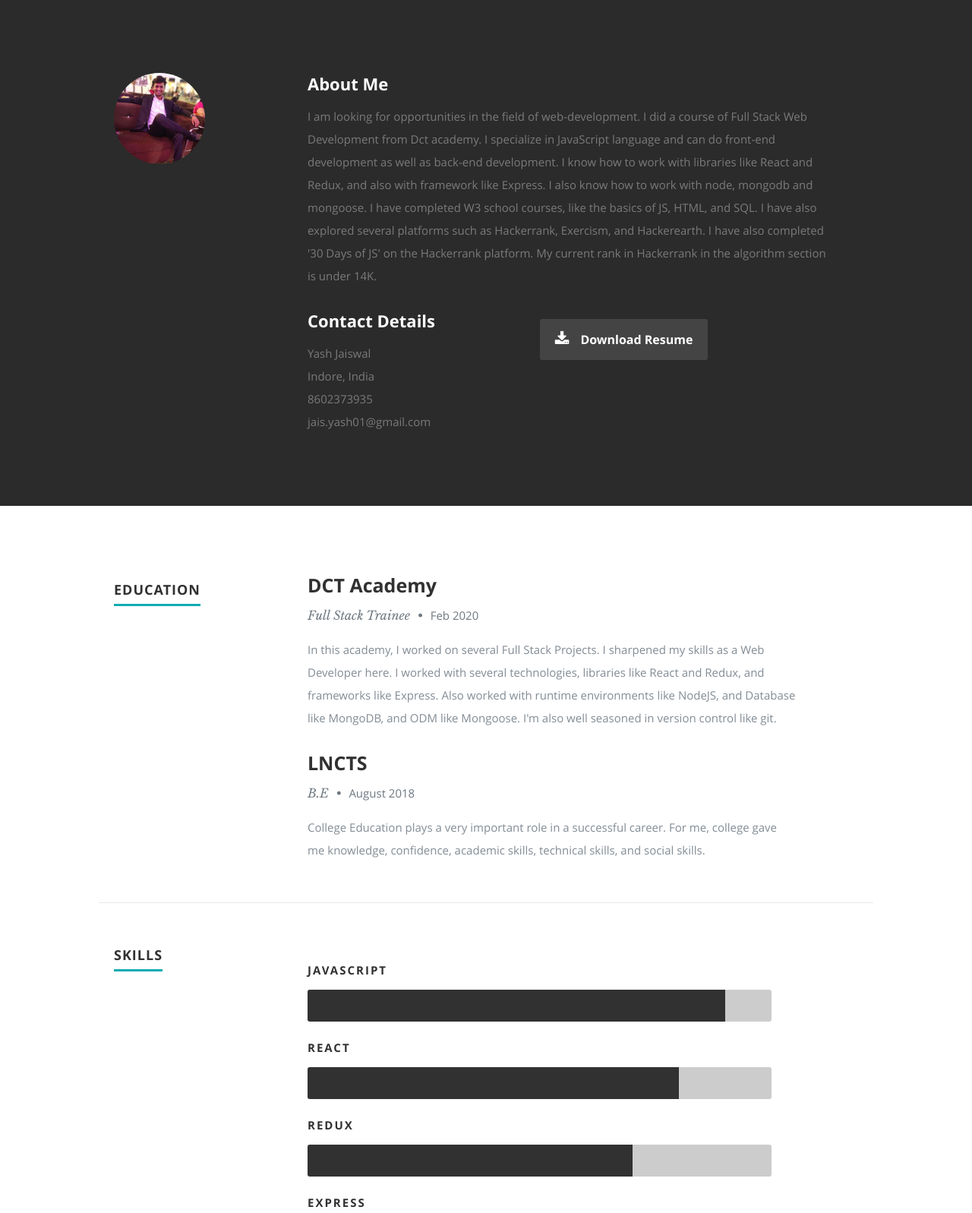
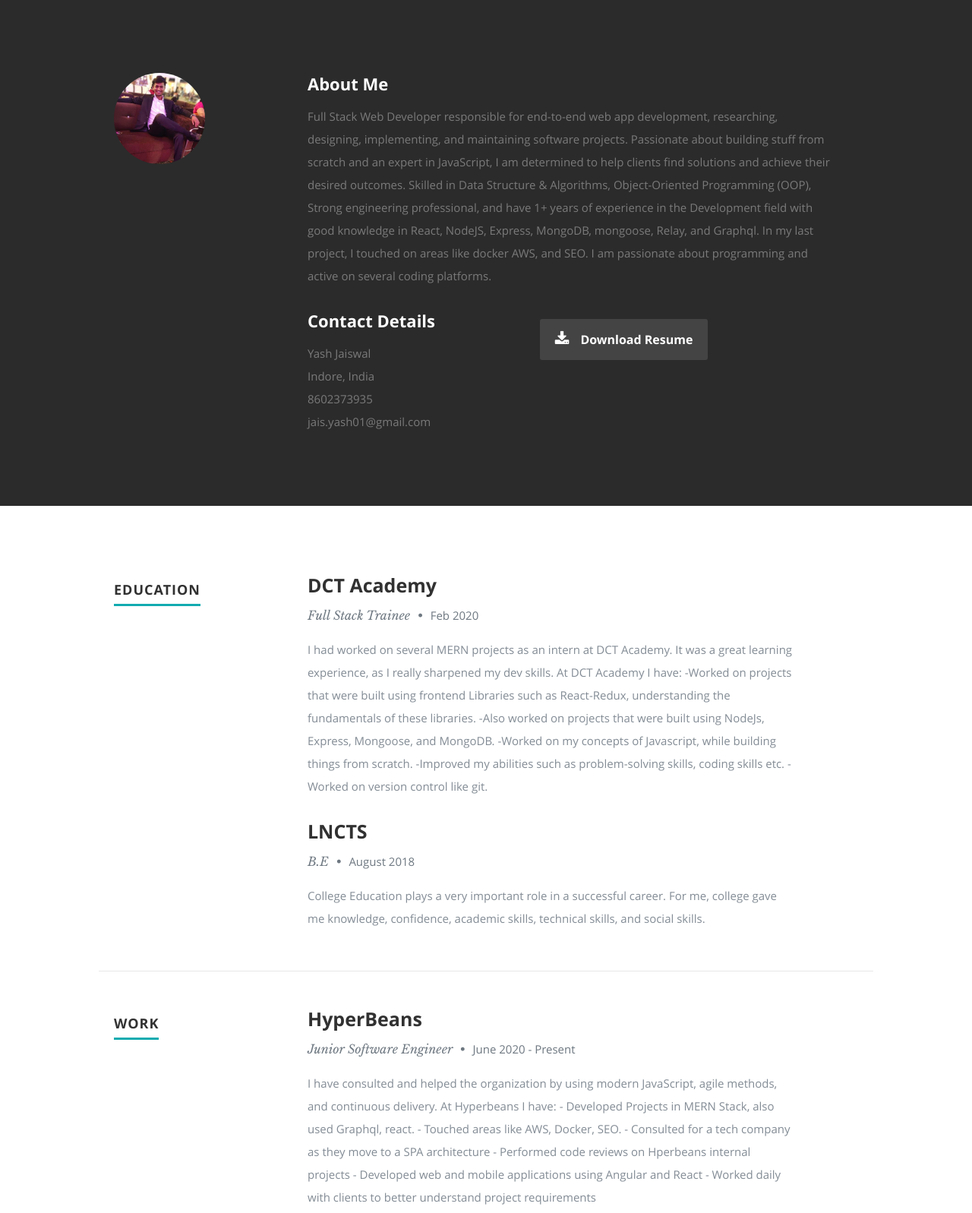
Before and after one commit to yashjais/yashjais.github.io, a plain HTML site: page index.html in a window 1280 px wide. Shown: the part 800-2397 px from the top of the page at 76% size. Drawn offline with nearby package versions, Linux system fonts and the light colour scheme.

Commit message:
updated portfolio

```diff
--- a/index.html
+++ b/index.html
@@ -10,8 +10,8 @@
    ================================================== -->
   <meta charset="utf-8" />
   <title>Yash Jaiswal - Portfolio</title>
-  <meta name="description" content="" />
-  <meta name="author" content="" />
+  <meta name="description" content="Portfolio of Yash Jaiswal" />
+  <meta name="author" content="Yash Jaiswal" />
 
   <!-- Mobile Specific Metas
    ================================================== -->
@@ -101,17 +101,10 @@
         <h2>About Me</h2>
 
         <p>
-          I am looking for opportunities in the field of web-development. I
-          did a course of Full Stack Web Development from Dct academy. I
-          specialize in JavaScript language and can do front-end development
-          as well as back-end development. I know how to work with libraries
-          like React and Redux, and also with framework like Express. I also
-          know how to work with node, mongodb and mongoose. I have completed
-          W3 school courses, like the basics of JS, HTML, and SQL. I have also
-          explored several platforms such as Hackerrank, Exercism, and
-          Hackerearth. I have also completed '30 Days of JS' on the Hackerrank
-          platform. My current rank in Hackerrank in the algorithm section is
-          under 14K.
+          Full Stack Web Developer responsible for end-to-end web app development, researching, designing, implementing, and maintaining software projects. Passionate about building stuff from scratch and an expert in JavaScript, I am determined to help clients find solutions and achieve their desired outcomes.
+
+          Skilled in Data Structure & Algorithms, Object-Oriented Programming (OOP), Strong engineering professional, and have 1+ years of experience in the Development field with good knowledge in React, NodeJS, Express, MongoDB, mongoose, Relay, and Graphql.
+          In my last project, I touched on areas like docker AWS, and SEO. I am passionate about programming and active on several coding platforms.
         </p>
 
         <div class="row">
@@ -159,12 +152,13 @@
             </p>
 
             <p>
-              In this academy, I worked on several Full Stack Projects. I
-              sharpened my skills as a Web Developer here. I worked with
-              several technologies, libraries like React and Redux, and
-              frameworks like Express. Also worked with runtime environments
-              like NodeJS, and Database like MongoDB, and ODM like Mongoose.
-              I'm also well seasoned in version control like git.
+              I had worked on several MERN projects as an intern at DCT Academy. It was a great learning experience, as I really sharpened my dev skills. At DCT Academy I have:
+
+              -Worked on projects that were built using frontend Libraries such as React-Redux, understanding the fundamentals of these libraries.
+              -Also worked on projects that were built using NodeJs, Express, Mongoose, and MongoDB.
+              -Worked on my concepts of Javascript, while building things from scratch.
+              -Improved my abilities such as problem-solving skills, coding skills etc.
+              -Worked on version control like git.
             </p>
           </div>
         </div>
@@ -193,7 +187,6 @@
     <!--
         Work
       ----------------------------------------------- -->
-    <!--
       <div class="row work">
         <div class="three columns header-col">
           <h1><span>Work</span></h1>
@@ -202,24 +195,24 @@
         <div class="nine columns main-col">
           <div class="row item">
             <div class="twelve columns">
-              <h3>Awesome Design Studio</h3>
+              <h3>HyperBeans</h3>
               <p class="info">
-                Senior UX Designer <span>&bull;</span>
-                <em class="date">March 2010 - Present</em>
+                Junior Software Engineer <span>&bull;</span>
+                <em class="date">June 2020 - Present</em>
               </p>
 
               <p>
-                Lorem ipsum dolor sit amet, consectetuer adipiscing elit. Aenean
-                commodo ligula eget dolor. Aenean massa. Cum sociis natoque
-                penatibus et magnis dis parturient montes, nascetur ridiculus
-                mus. Donec quam felis, ultricies nec, pellentesque eu, pretium
-                quis, sem. Nulla consequat massa quis enim. Donec pede justo,
-                fringilla vel, aliquet nec, vulputate eget, arcu. Nullam dictum
-                felis eu pede mollis pretium.
+                I have consulted and helped the organization by using modern JavaScript, agile methods, and continuous delivery. At Hyperbeans I have:
+
+                - Developed Projects in MERN Stack, also used Graphql, react.
+                - Touched areas like AWS, Docker, SEO.
+                - Consulted for a tech company as they move to a SPA architecture
+                - Performed code reviews on Hperbeans internal projects
+                - Developed web and mobile applications using Angular and React
+                - Worked daily with clients to better understand project requirements
               </p>
             </div>
           </div>
-          -->
     <!-- item end -->
     <!--
           <div class="row item">
```
